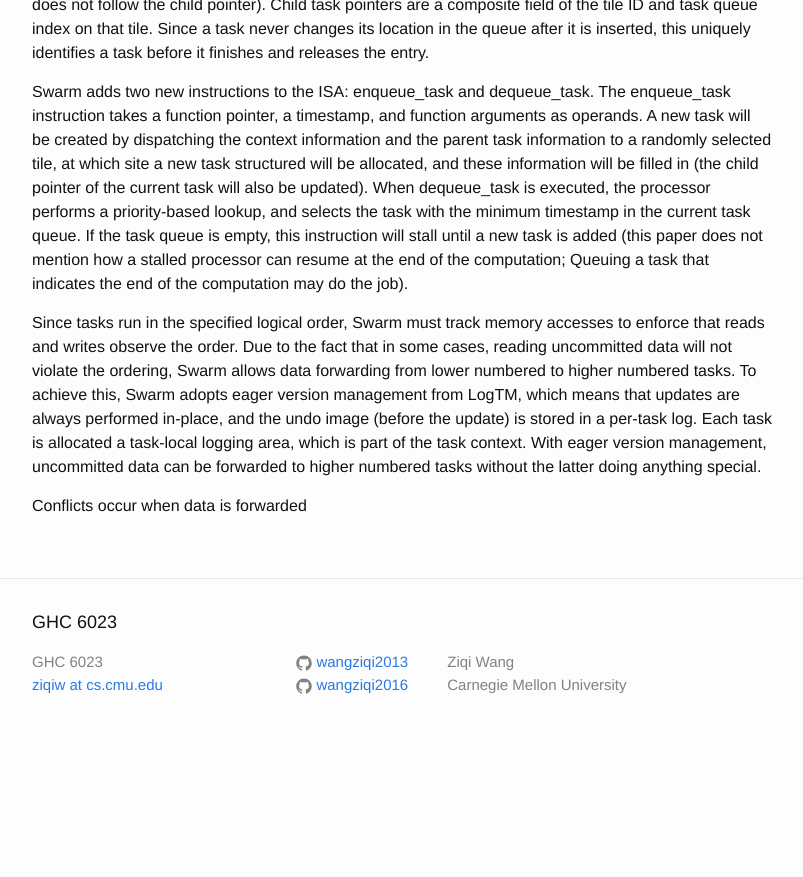
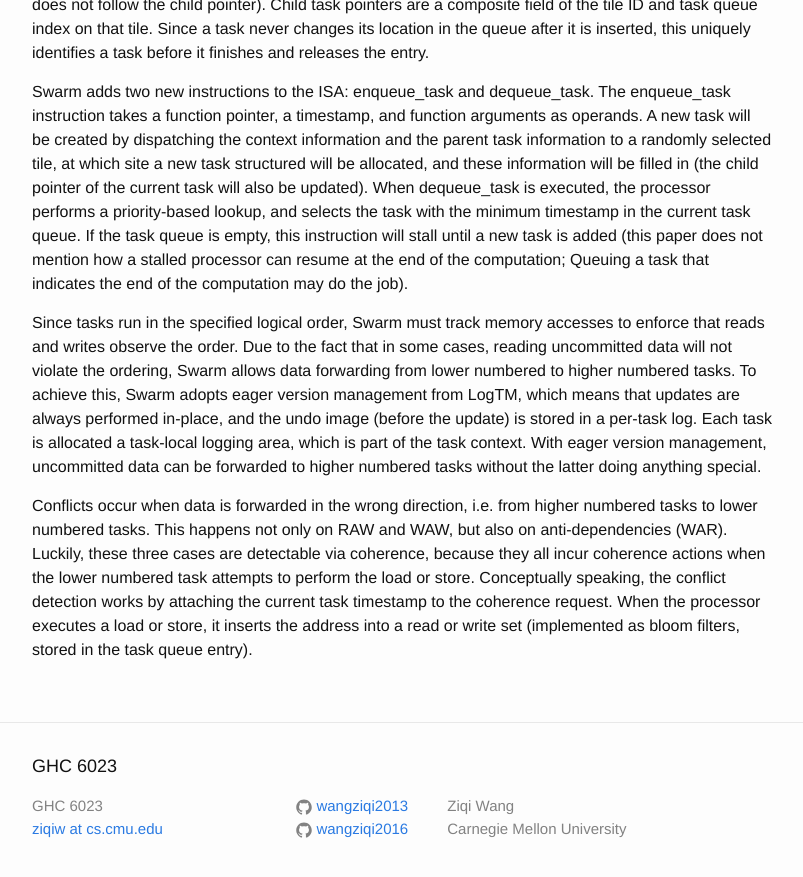
Before and after one commit to wangziqi2013/wangziqi2013.github.io, a Jekyll site: the page built from _posts/2019-08-12-swarm.markdown, in a window 1280 px wide and 900 px high, scrolled down 1600 px. Shown: the top 877 px of the window, without its empty margins (238-1041 px from the left). Built offline with Jekyll 4.4.1, drawn with Linux system fonts in a browser that asks for light colours; before the commit the page ends 2356 px from its top, so only the background shows below that.

Commit message:
Adding CD

```diff
--- a/_posts/2019-08-12-swarm.markdown
+++ b/_posts/2019-08-12-swarm.markdown
@@ -74,4 +74,9 @@ which means that updates are always performed in-place, and the undo image (befo
 Each task is allocated a task-local logging area, which is part of the task context. With eager version management,
 uncommitted data can be forwarded to higher numbered tasks without the latter doing anything special.
 
-Conflicts occur when data is forwarded
+Conflicts occur when data is forwarded in the wrong direction, i.e. from higher numbered tasks to lower numbered tasks. This
+happens not only on RAW and WAW, but also on anti-dependencies (WAR). Luckily, these three cases are detectable via coherence,
+because they all incur coherence actions when the lower numbered task attempts to perform the load or store. Conceptually
+speaking, the conflict detection works by attaching the current task timestamp to the coherence request. When the processor
+executes a load or store, it inserts the address into a read or write set (implemented as bloom filters, stored in the task
+queue entry).
```
